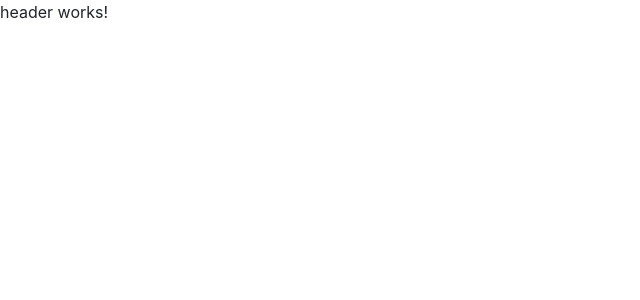
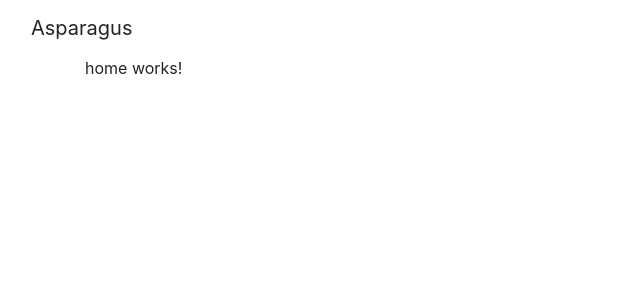
Before and after one commit to TX-9/asparagus_tmp, an Angular app: page / in a window 1280 px wide. Shown: the top 300 px of the page, without its empty margins (0-640 px from the left). Built offline with nearby package versions, Linux system fonts and the light colour scheme.

Commit message:
add app-routing module

```diff
--- /dev/null
+++ b/src/app/app-routing.module.ts
@@ -0,0 +1,16 @@
+import { NgModule } from '@angular/core';
+import { Routes, RouterModule, PreloadAllModules } from '@angular/router';
+import { CommonModule } from '@angular/common';
+import { HomeComponent } from './core/home/home.component';
+
+const appRoutes: Routes = [
+  { path: '', component: HomeComponent }
+];
+
+@NgModule({
+  imports: [
+    RouterModule.forRoot(appRoutes, {preloadingStrategy: PreloadAllModules})
+  ],
+  exports: [RouterModule]
+})
+export class AppRoutingModule { }
--- a/src/app/app.component.html
+++ b/src/app/app.component.html
@@ -1,6 +1,8 @@
 <app-header></app-header>
 <div class="container">
   <div class="row">
-    <div class="col-md-12"></div>
+    <div class="col-md-12">
+      <router-outlet></router-outlet>
+    </div>
   </div>
 </div>
--- a/src/app/app.module.ts
+++ b/src/app/app.module.ts
@@ -4,6 +4,7 @@
 import { AppComponent } from './app.component';
 import { CoreModule } from './core/core.module';
 import { ShareModule } from './share/share.module';
+import { AppRoutingModule } from './app-routing.module';
 
 @NgModule({
   declarations: [
@@ -12,7 +13,8 @@
   imports: [
     BrowserModule,
     CoreModule,
-    ShareModule
+    ShareModule,
+    AppRoutingModule
   ],
   providers: [],
   bootstrap: [AppComponent]
--- a/src/app/core/header/header.component.html
+++ b/src/app/core/header/header.component.html
@@ -1,3 +1,19 @@
-<p>
-  header works!
-</p>
+<nav class="navbar navbar-default">
+  <div class="container-fluid">
+    <div class="navbar-header">
+      <a class="navbar-brand">Asparagus</a>
+    </div>
+
+    <div class="collapse navbar-collapse">
+      <ul class="nav navbar-nav">
+        <li><a>COOK</a></li>
+        <li><a>SCHEDULE</a></li>
+      </ul>
+      <ul class="nav navbar-nav navbar-right">
+        <li><a>Register</a></li>
+        <li><a>Signin</a></li>
+      </ul>
+    </div>
+
+  </div>
+</nav>
```
